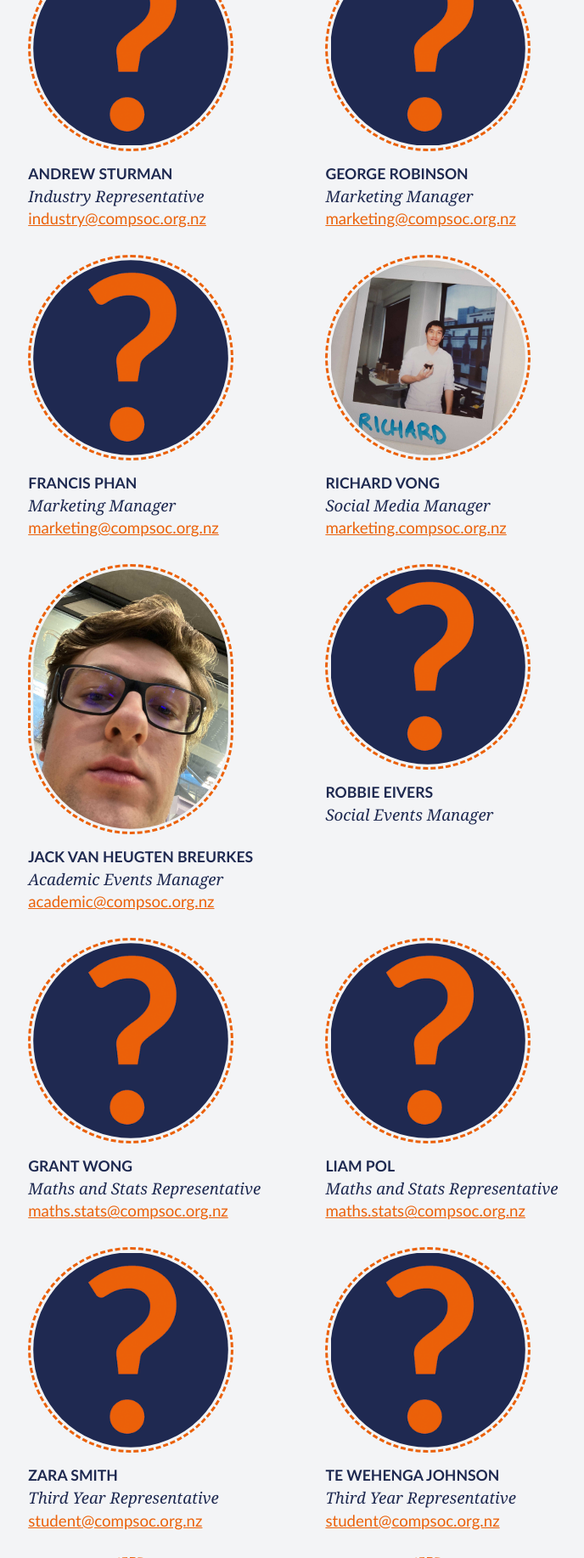
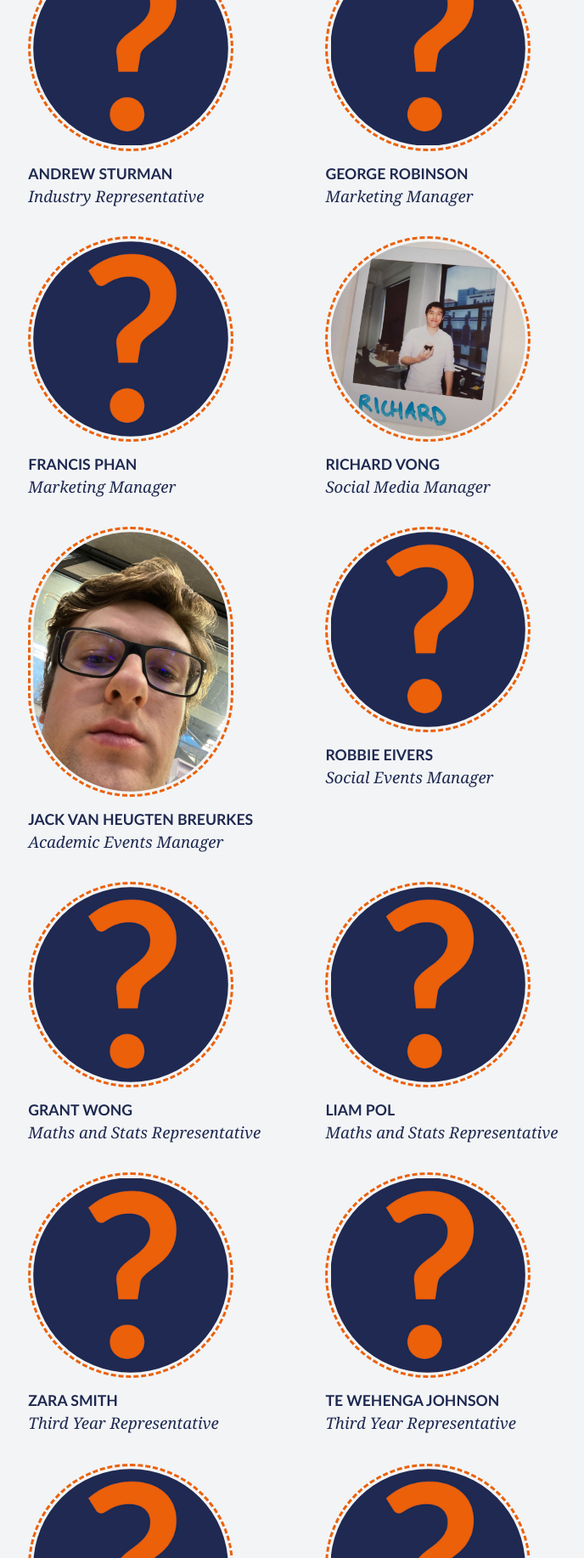
Before and after one commit to UCCompSoc/Website2, a Flask app: page /about in a window 1280 px wide. Shown: the part 2418-4252 px from the top of the page at 85% size, without its empty margins (355-1043 px from the left). Run offline with Flask 2, Linux system fonts and the light colour scheme; some libraries are stand-ins or nearby versions.

Commit message:
Remove unused emails from CompSoc about page

```diff
--- a/templates/about.html
+++ b/templates/about.html
@@ -78,35 +78,30 @@
                     <img src="{{ url_for('static', filename='resources/exec_photos/unknown.png')}}" alt="Andrew Sturman" />
                     <span class='name'>Andrew Sturman</span>
                     <span class='position'>Industry Representative</span>
-                    <a href="mailto:industry@compsoc.org.nz">industry@compsoc.org.nz</a>
                 </li>
 
                 <li>
                     <img src="{{ url_for('static', filename='resources/exec_photos/unknown.png')}}" alt="George Robinson" />
                     <span class='name'>George Robinson</span>
                     <span class='position'>Marketing Manager</span>
-                    <a href="mailto:marketing@compsoc.org.nz">marketing@compsoc.org.nz</a>
                 </li>
 
                 <li>
                     <img src="{{ url_for('static', filename='resources/exec_photos/unknown.png')}}" alt="Francis Phan" />
                     <span class='name'>Francis Phan</span>
                     <span class='position'>Marketing Manager</span>
-                    <a href="mailto:marketing@compsoc.org.nz">marketing@compsoc.org.nz</a>
                 </li>
 
                 <li>
                     <img src="{{ url_for('static', filename='resources/exec_photos/richard_vong.jpg')}}" alt="Richard Vong" />
                     <span class='name'>Richard Vong</span>
                     <span class='position'>Social Media Manager</span>
-                    <a href="mailto:marketing@compsoc.org.nz">marketing.compsoc.org.nz</a>
                 </li>
 
                 <li>
                     <img src="{{ url_for('static', filename='resources/exec_photos/jack_breurkes.jpg')}}" alt="Jack van Heugten Breurkes" />
                     <span class='name'>Jack van Heugten Breurkes</span>
                     <span class='position'>Academic Events Manager</span>
-                    <a href="mailto:academic@compsoc.org.nz">academic@compsoc.org.nz</a>
                 </li>
 
                 <li>
@@ -119,49 +114,42 @@
                     <img src="{{ url_for('static', filename='resources/exec_photos/unknown.png')}}" alt="Grant Wong" />
                     <span class='name'>Grant Wong</span>
                     <span class='position'>Maths and Stats Representative</span>
-                    <a href="mailto:math.stats@compsoc.org.nz">maths.stats@compsoc.org.nz</a>
                 </li>
 
                 <li>
                     <img src="{{ url_for('static', filename='resources/exec_photos/unknown.png')}}" alt="Liam Pol" />
                     <span class='name'>Liam Pol</span>
                     <span class='position'>Maths and Stats Representative</span>
-                    <a href="mailto:math.stats@compsoc.org.nz">maths.stats@compsoc.org.nz</a>
                 </li>
 
                 <li>
                     <img src="{{ url_for('static', filename='resources/exec_photos/unknown.png')}}" alt="Zara Smith" />
                     <span class='name'>Zara Smith</span>
                     <span class='position'>Third Year Representative</span>
-                    <a href="mailto:student@compsoc.org.nz">student@compsoc.org.nz</a>
                 </li>
 
                 <li>
                     <img src="{{ url_for('static', filename='resources/exec_photos/unknown.png')}}" alt="Te Wehenga Johnson" />
                     <span class='name'>Te Wehenga Johnson</span>
                     <span class='position'>Third Year Representative</span>
-                    <a href="mailto:student@compsoc.org.nz">student@compsoc.org.nz</a>
                 </li>
 
                 <li>
                     <img src="{{ url_for('static', filename='resources/exec_photos/unknown.png')}}" alt="Enrico Ancheta" />
                     <span class='name'>Enrico Ancheta</span>
                     <span class='position'>Second Year Representative</span>
-                    <a href="mailto:student@compsoc.org.nz">Enrico Ancheta</a>
                 </li>
 
                 <li>
                     <img src="{{ url_for('static', filename='resources/exec_photos/unknown.png')}}" alt="Francis Phan" />
                     <span class='name'>Francis Phan</span>
                     <span class='position'>First Year Representative</span>
-                    <a href="mailto:firstyear@compsoc.org.nz">firstyear@compsoc.org.nz</a>
                 </li>
 
                 <li>
                     <img src="{{ url_for('static', filename='resources/exec_photos/unknown.png')}}" alt="Mitchell Veale" />
                     <span class='name'>Nutcha Sirawattanakul</span>
                     <span class='position'>First Year Representative</span>
-                    <a href="mailto:firstyear@compsoc.org.nz">firstyear@compsoc.org.nz</a>
                 </li>
 
                 <li>
```
